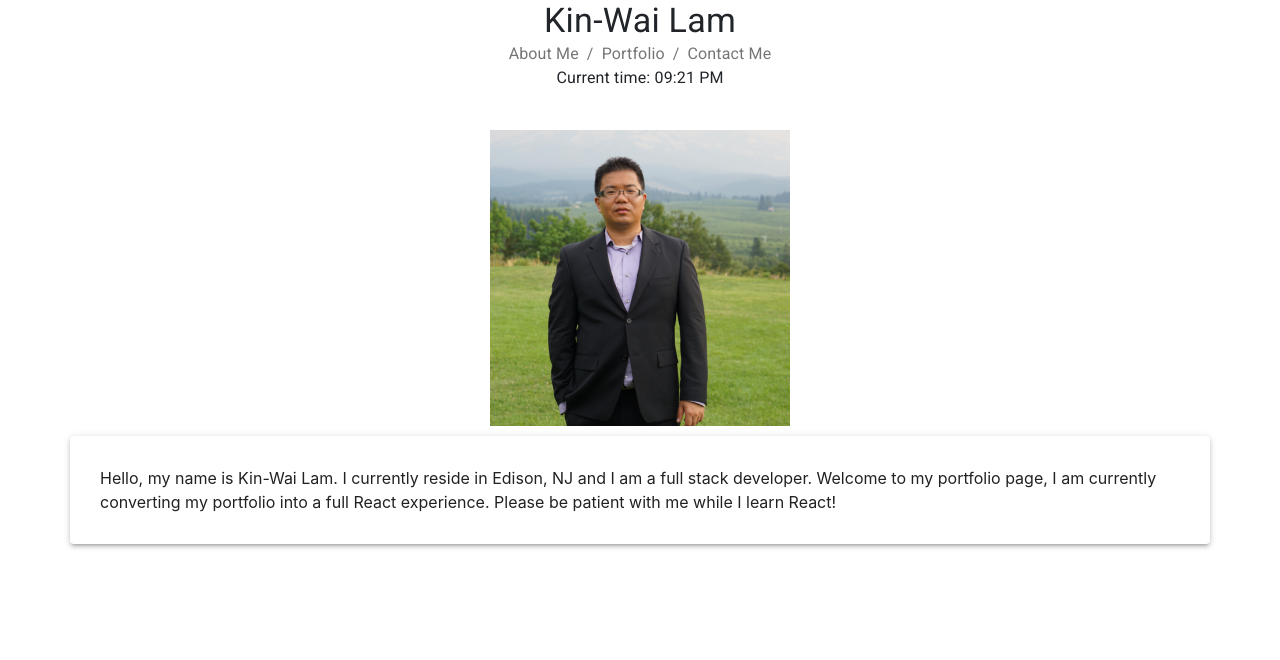
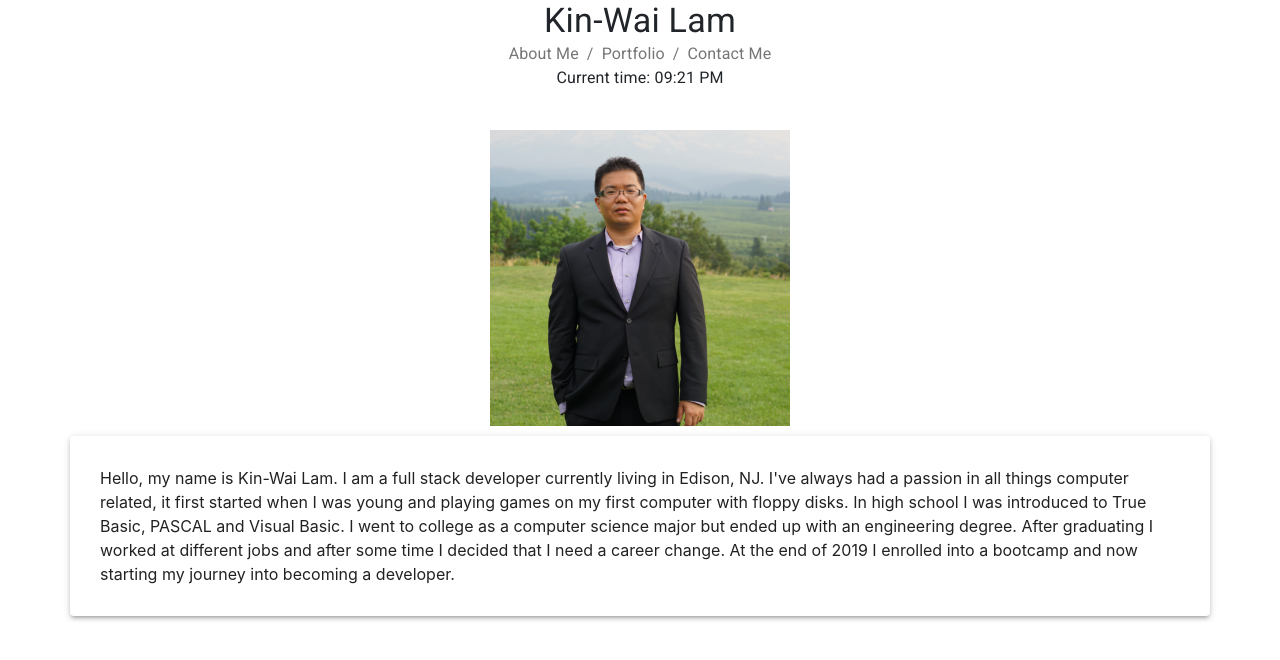
Before and after one commit to Thewa55/React-Portfolio, a React (Create React App) app: page / in a window 1280 px wide. Shown: the top 660 px of the page. Built offline with nearby package versions, Linux system fonts and the light colour scheme.

Commit message:
Updated about me

```diff
--- a/src/components/AboutMeMat/index.js
+++ b/src/components/AboutMeMat/index.js
@@ -19,7 +19,7 @@ function AboutMe(props){
     <Grid container direction="row" justify="center" alignItems="center">
       <img src={Picture} className={classes.picturePadding} alt="Self Portrait" />
       <Paper elevation={3} className={classes.paperPadding}>
-      Hello, my name is Kin-Wai Lam. I currently reside in Edison, NJ and I am a full stack developer. Welcome to my portfolio page, I am currently converting my portfolio into a full React experience. Please be patient with me while I learn React!
+        Hello, my name is Kin-Wai Lam. I am a full stack developer currently living in Edison, NJ. I've always had a passion in all things computer related, it first started when I was young and playing games on my first computer with floppy disks. In high school I was introduced to True Basic, PASCAL and Visual Basic. I went to college as a computer science major but ended up with an engineering degree. After graduating I worked at different jobs and after some time I decided that I need a career change. At the end of 2019 I enrolled into a bootcamp and now starting my journey into becoming a developer.
       </Paper>
     </Grid>
   )
```
